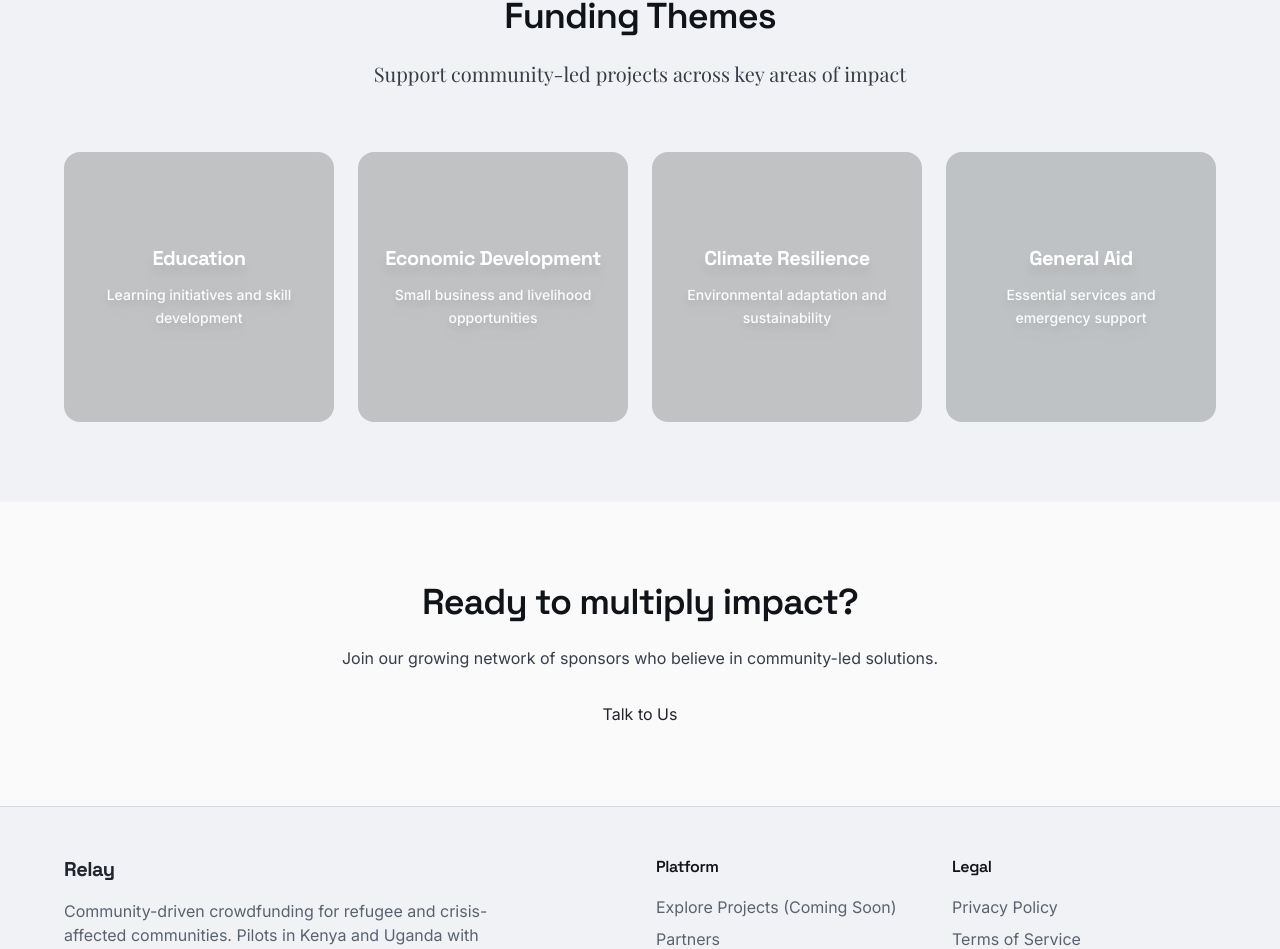
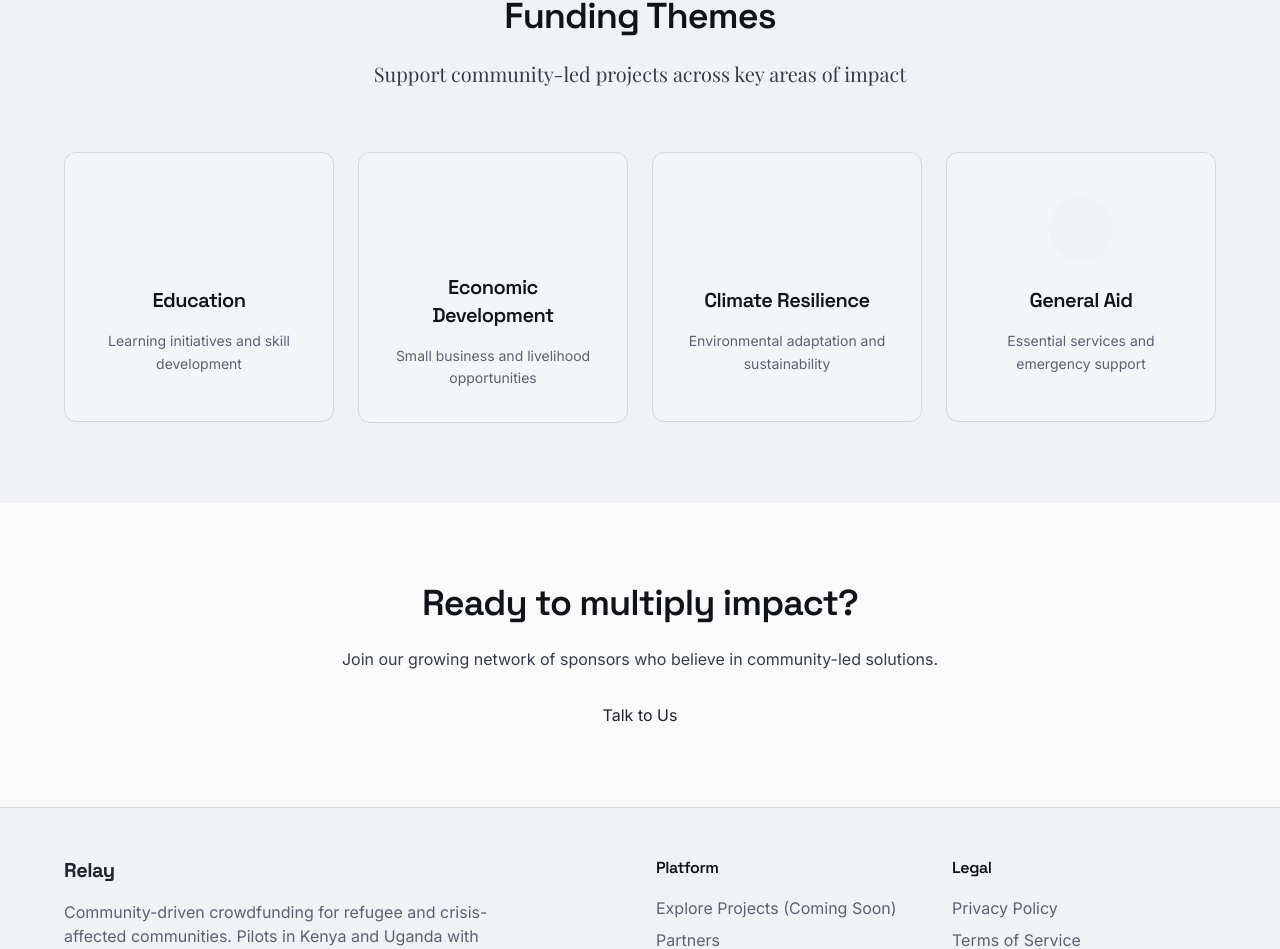
Before and after one commit to relay-funder/relay-funder-web, a React (Vite) app: page /sponsors in a window 1280 px wide. Shown: the part 1184-2133 px from the top of the page. Built offline with nearby package versions, Linux system fonts and the light colour scheme; a web font is replaced by a local one.

Commit message:
Fix: Improve funding theme readability

```diff
--- a/src/pages/Sponsors.tsx
+++ b/src/pages/Sponsors.tsx
@@ -101,18 +101,16 @@ const Sponsors = () => {
             {themes.map((theme, index) => (
               <div
                 key={theme.title}
-                className="group relative overflow-hidden rounded-2xl aspect-square"
+                className="bg-card border border-border rounded-xl p-8 hover-lift animate-fade-in-up aspect-square flex flex-col justify-center items-center text-center group"
+                style={{ animationDelay: `${index * 0.1}s` }}
               >
-                <div className={`absolute inset-0 ${theme.color} opacity-90 group-hover:opacity-95 transition-opacity`} />
-                <div className="absolute inset-0 bg-black/20" />
-                <div className="relative h-full flex flex-col justify-center items-center text-center p-6">
-                  <h3 className="text-xl font-bold text-white mb-3 font-display drop-shadow-xl shadow-black/50">
-                    {theme.title}
-                  </h3>
-                  <p className="text-white/95 text-sm font-medium leading-relaxed drop-shadow-lg shadow-black/50">
-                    {theme.description}
-                  </p>
-                </div>
+                <div className={`w-16 h-16 ${theme.color} rounded-full mb-6 group-hover:scale-110 transition-transform duration-300`} />
+                <h3 className="text-xl font-semibold text-text-primary mb-4 font-display">
+                  {theme.title}
+                </h3>
+                <p className="text-text-muted text-sm leading-relaxed">
+                  {theme.description}
+                </p>
               </div>
             ))}
           </div>
```
